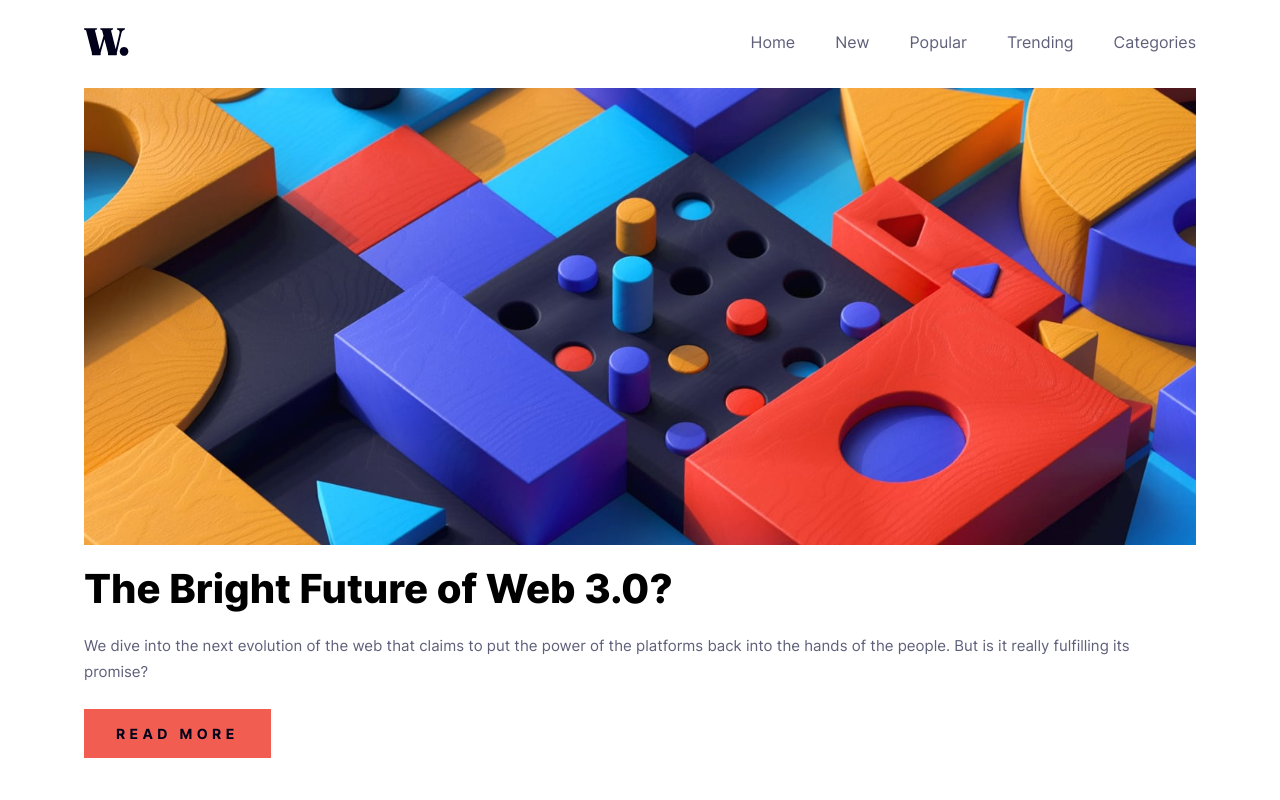
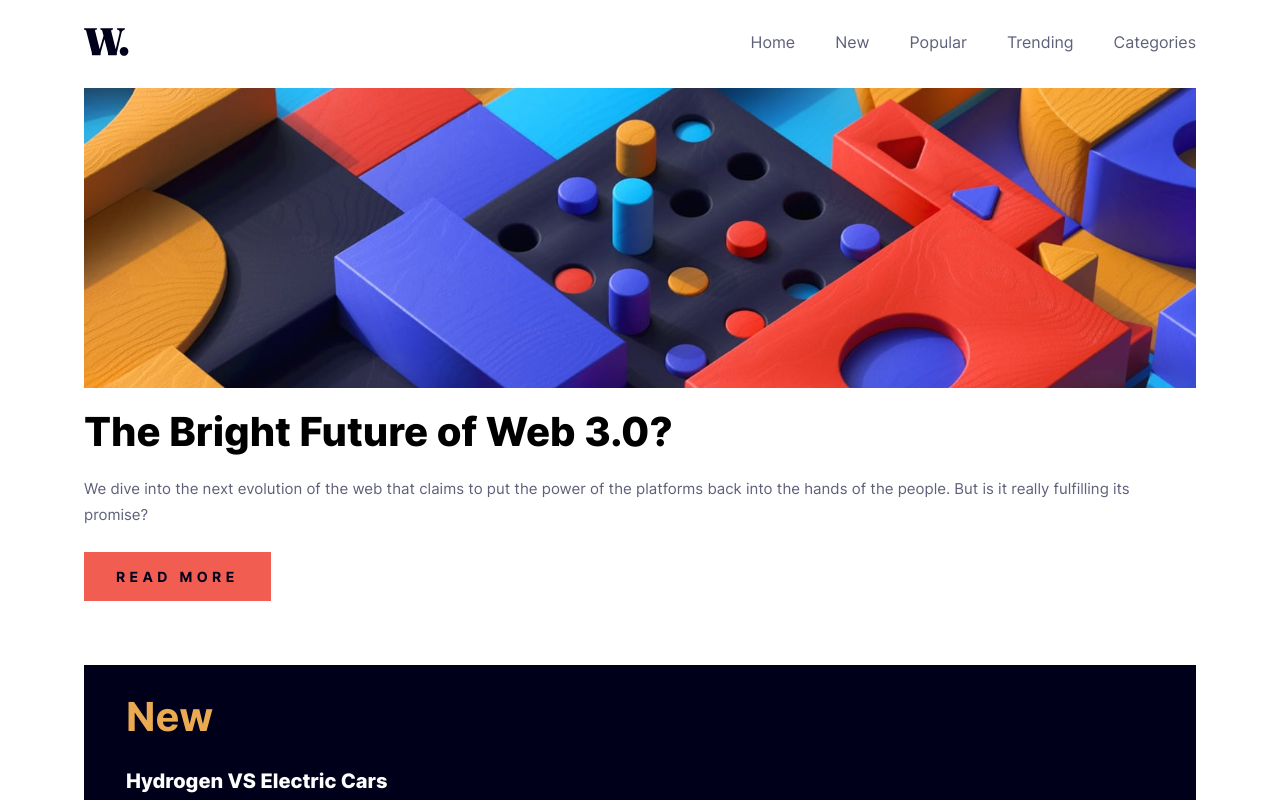
Before and after one commit to firatyedibela/news-homepage, a React (Vite) app: page / in a window 1280 px wide. Shown: the top 800 px of the page. Built offline with nearby package versions, Linux system fonts and the light colour scheme.

Commit message:
style: adjust tablet layout

```diff
--- a/src/App.tsx
+++ b/src/App.tsx
@@ -12,7 +12,10 @@ import web3Desktop from './assets/images/image-web-3-desktop.jpg';
 
 function App() {
   return (
-    <div id="container" className="min-h-screen px-4 pt-7 pb-16 font-display">
+    <div
+      id="container"
+      className="min-h-screen px-4 sm:px-20 pt-7 pb-16 font-display"
+    >
       <header className="max-w-[1112px] m-auto mb-8">
         <nav className="flex justify-between items-center h-[28px]">
           <img className="w-[45px] h-[28px]" src={wIcon} alt="" />
@@ -24,7 +27,11 @@ function App() {
         <section className="grid gap-6">
           <picture>
             <source media="(max-width: 465px)" srcSet={web3Mobile} />
-            <img src={web3Desktop} alt="" />
+            <img
+              className="w-full md:h-[300px] object-cover"
+              src={web3Desktop}
+              alt=""
+            />
           </picture>
           <h1 className="text-preset-2">The Bright Future of Web 3.0?</h1>
           <p className="text-preset-6 text-navy-600">
--- a/src/components/ArticleCard.tsx
+++ b/src/components/ArticleCard.tsx
@@ -1,7 +1,9 @@
 export const ArticleCard = () => {
   return (
-    <div className="max-w-[350px] bg-navy-950 px-6 py-8 flex flex-col gap-8">
-      <h2 className="text-preset-3 text-gold-400">New</h2>
+    <div className="bg-navy-950 px-6 md:px-[42px] py-[21.5px] md:py-8 flex flex-col gap-8">
+      <h2 className="text-preset-3 md:text-[40px] md:leading-[40px] text-gold-400">
+        New
+      </h2>
       <div className="flex flex-col gap-8">
         <article className="flex flex-col gap-2 ">
           <h3>
```
